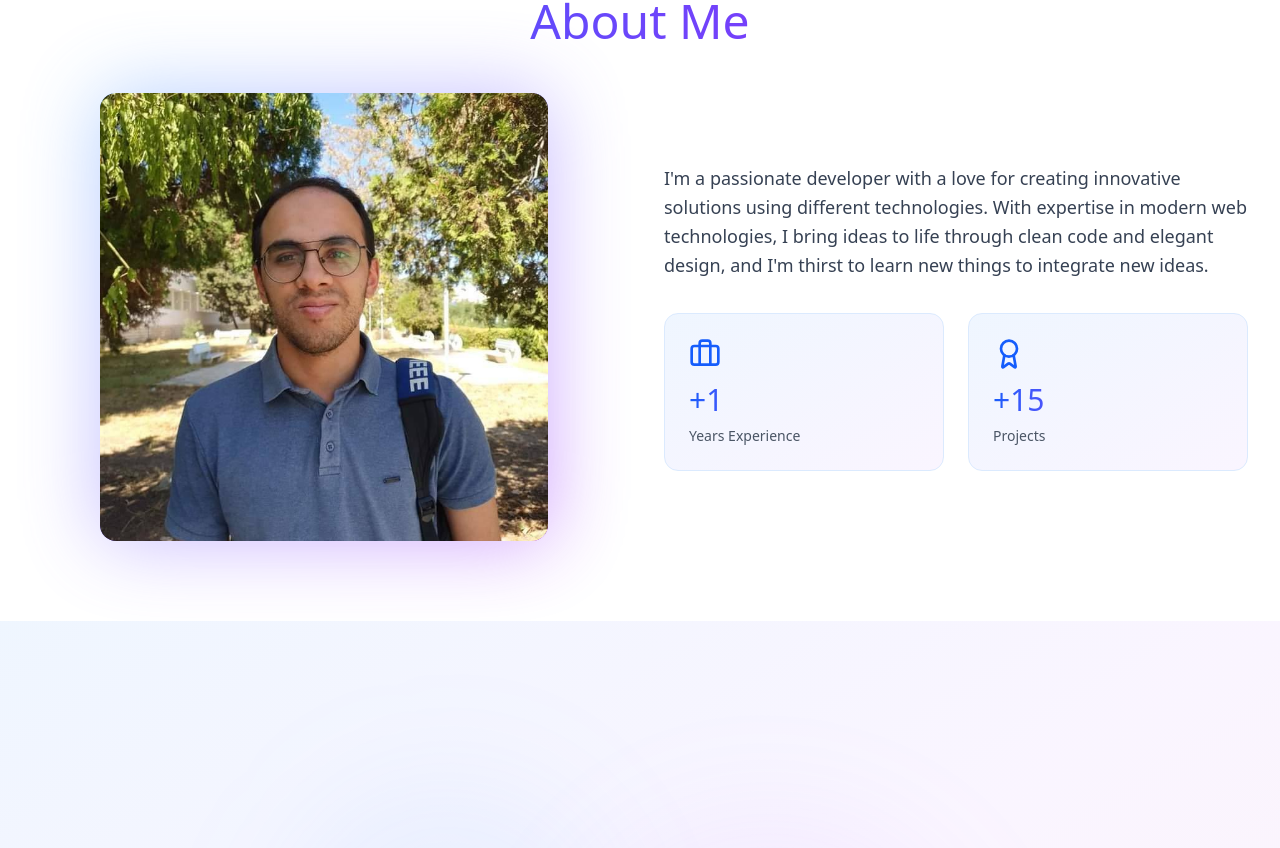
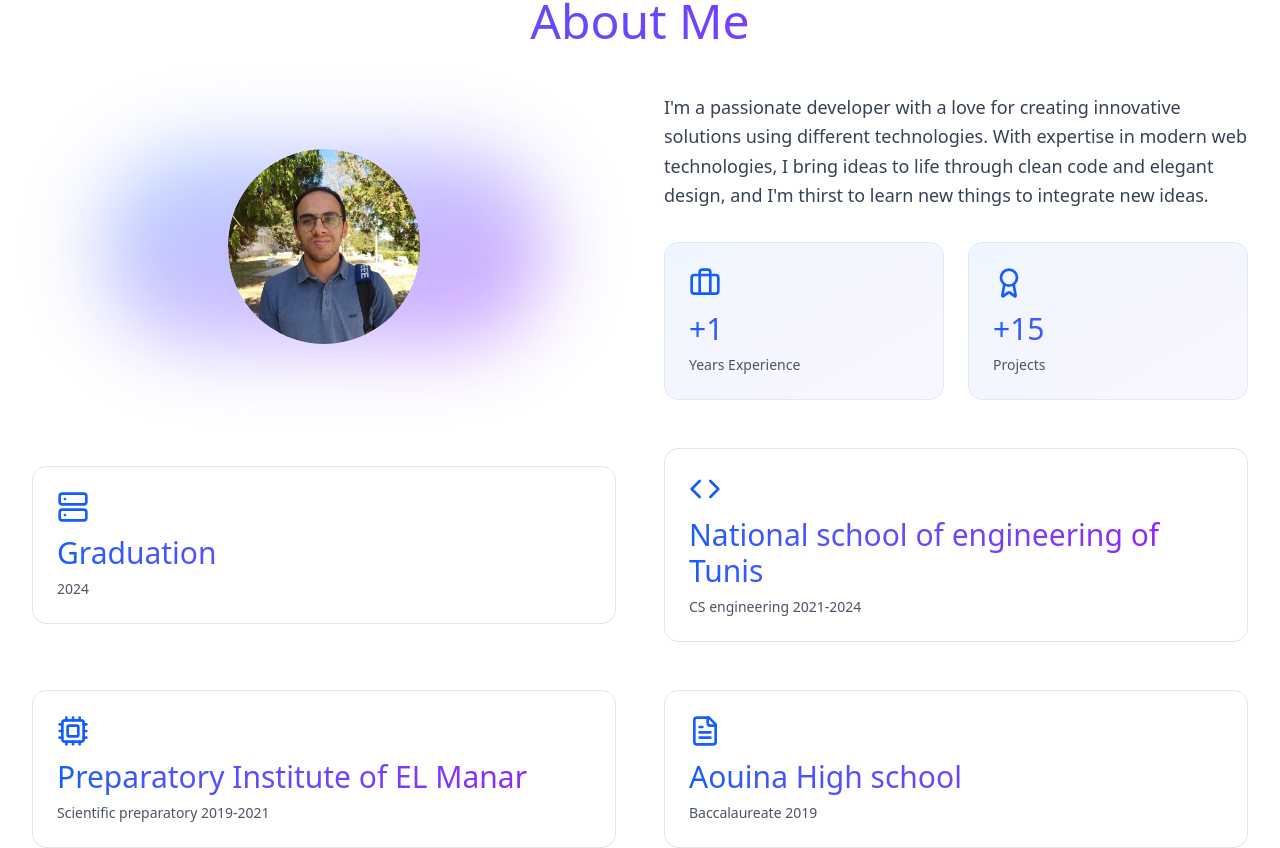
Before and after one commit to kerfaiyass54/portfolio-react-kerfaiyassine-26, a React (Vite) app: page / in a window 1280 px wide. Shown: the part 883-1731 px from the top of the page. Built offline with nearby package versions, Linux system fonts and the light colour scheme.

Commit message:
Added education

```diff
--- a/src/components/About.tsx
+++ b/src/components/About.tsx
@@ -1,7 +1,7 @@
 import React from 'react';
 import { motion } from 'motion/react';
 import { useInView } from 'react-intersection-observer';
-import { Award, Briefcase } from 'lucide-react';
+import { Award, Briefcase, Cpu, Server, Code, FileText } from 'lucide-react';
 import { useLanguage } from '../contexts/LanguageContext';
 import personalPic from './yassine.png';
 
@@ -13,6 +13,13 @@ export const About: React.FC = () => {
     { icon: Briefcase, label: t.about.experience, value: t.about.experienceValue },
     { icon: Award, label: t.about.projects, value: t.about.projectsValue },
   ];
+
+  const education = [
+      { icon: Server, label: "2024", value: "Graduation" },
+      { icon: Code, label: "CS engineering 2021-2024", value: "National school of engineering of Tunis" },
+      { icon: Cpu, label: "Scientific preparatory 2019-2021", value: "Preparatory Institute of EL Manar" },
+      { icon: FileText, label: "Baccalaureate 2019", value: "Aouina High school" }
+  ]
 
   return (
     <section
@@ -40,15 +47,18 @@ export const About: React.FC = () => {
                 transition={{ duration: 0.6, delay: 0.2 }}
                 className="relative"
             >
-            <div className="relative w-full aspect-square max-w-md mx-auto">
-              <div className="absolute inset-0 bg-gradient-to-br from-blue-400 to-purple-600 rounded-2xl blur-2xl opacity-30 animate-pulse"></div>
-              <div className="relative w-full h-full bg-gradient-to-br from-blue-500 to-purple-600 rounded-2xl overflow-hidden">
-                <div className="absolute inset-0 flex items-center justify-center text-white text-6xl">
-                    <img src={personalPic} alt="Car" />
-                </div>
+                <div className="relative w-full max-w-md mx-auto">
+                    <div className="absolute inset-0 bg-gradient-to-br from-blue-400 to-purple-600 rounded-full blur-2xl opacity-30 animate-pulse"></div>
+                    <div className="relative w-48 h-48+ mx-auto rounded-full overflow-hidden">
+                        <img
+                            src={personalPic}
+                            alt="Profile"
+                            className="w-full h-full object-cover rounded-full"
+                        />
                     </div>
                 </div>
             </motion.div>
+
 
             <motion.div
             initial={{ opacity: 0, x: 50 }}
@@ -77,8 +87,26 @@ export const About: React.FC = () => {
               ))}
             </div>
           </motion.div>
+
+                {education.map((stat, index) => (
+                    <motion.div
+                        key={index}
+                        initial={{ opacity: 0, y: 20 }}
+                        animate={inView ? { opacity: 1, y: 0 } : {}}
+                        transition={{ duration: 0.6, delay: 0.6 + index * 0.1 }}
+                        className="bg-gradient-to-br from-emerald-50 to-teal-50 dark:from-emerald-900/20 dark:to-teal-900/20
+           p-6 rounded-xl border border-emerald-100 dark:border-emerald-800/30"                    >
+                        <stat.icon className="w-8 h-8 text-blue-600 dark:text-blue-400 mb-3" />
+                        <div className="text-2xl sm:text-3xl bg-gradient-to-r from-blue-600 to-purple-600 bg-clip-text text-transparent mb-2">
+                            {stat.value}
+                        </div>
+                        <div className="text-gray-600 dark:text-gray-400 text-sm">{stat.label}</div>
+                    </motion.div>
+                ))}
+
             </div>
         </div>
+
     </section>
   );
 };
--- a/src/components/Languages.tsx
+++ b/src/components/Languages.tsx
@@ -52,6 +52,11 @@ export const Languages: React.FC = ()=>{
                     className="absolute bottom-1/4 right-1/4 w-96 h-96 bg-purple-400/10 rounded-full blur-3xl"
                 />
             </div>
+            <motion.div
+                initial={{ opacity: 0, x: 50 }}
+                animate={inView ? { opacity: 1, x: 0 } : {}}
+                transition={{ duration: 0.6, delay: 0.4 }}
+            >
             <div className="container mx-auto px-4 sm:px-6 lg:px-8 relative z-10">
                 <div className="text-center">
                     <motion.h1
@@ -94,6 +99,7 @@ export const Languages: React.FC = ()=>{
 
 
             </div>
+            </motion.div>
 
         </section>
     );
```
Lines whose indentation alone changed are shown as unchanged.
